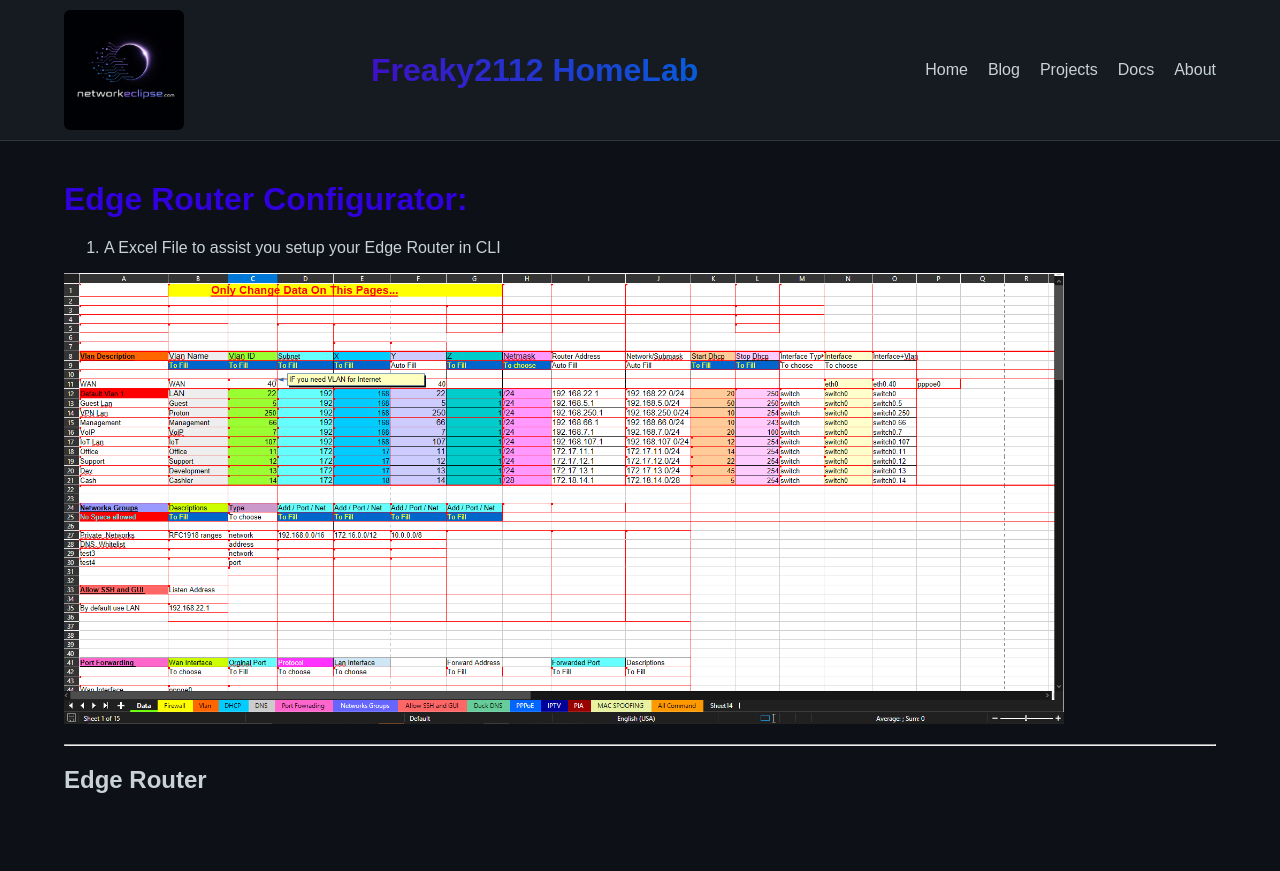
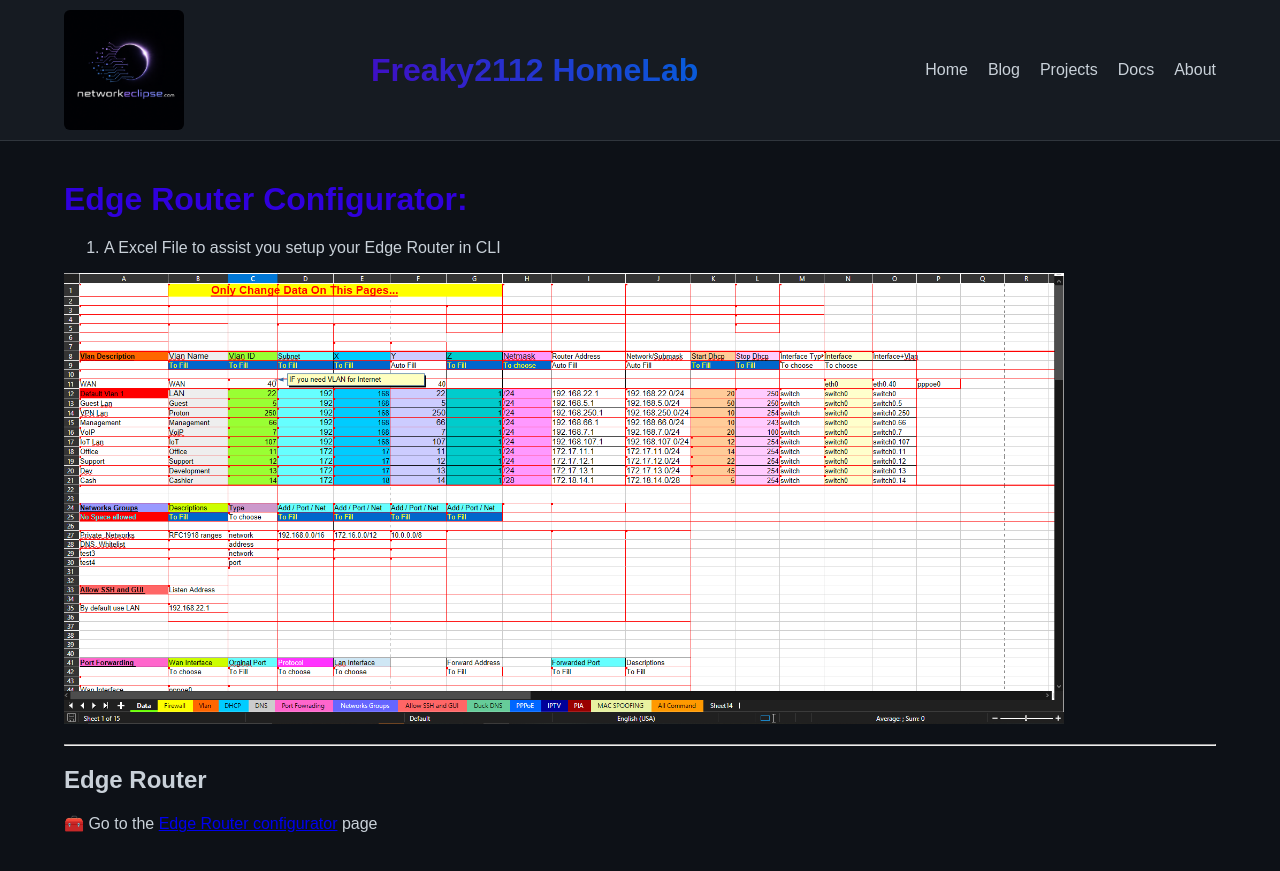
Before and after one commit to Freaky2112/freaky2112.github.io, a Jekyll site: the page built from _projects/edge.md, in a window 1280 px wide. Shown: the top 871 px of the page. Built offline with Jekyll 4.4.1, drawn with Linux system fonts in a browser that asks for light colours.

Commit message:
add link

```diff
--- a/_projects/edge.md
+++ b/_projects/edge.md
@@ -14,3 +14,4 @@ permalink: /projects/edge/
 
 ---
 ## Edge Router
+🧰 Go to the [Edge Router configurator](https://github.com/Freaky2112/Edge_Router-) page
```
